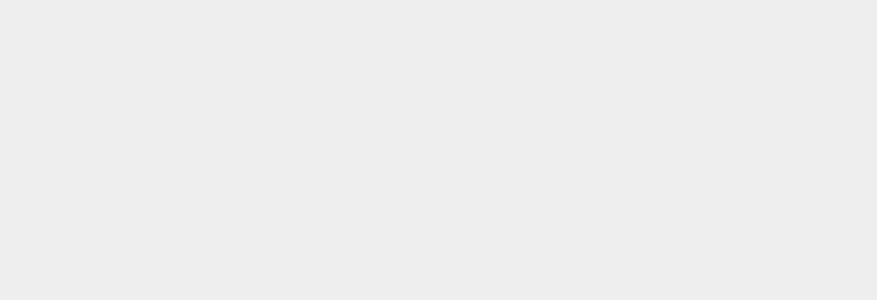
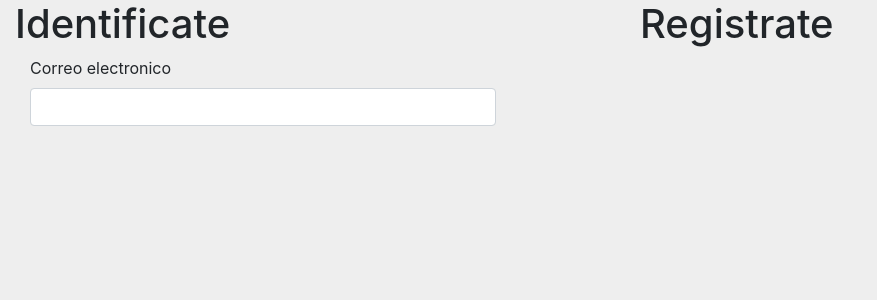
Before and after one commit to sirpask/UdemiDW, an Angular app in the folder client/: page / in a window 1280 px wide. Shown: the top 300 px of the page, without its empty margins (0-877 px from the left). Built offline with nearby package versions, Linux system fonts and the light colour scheme.

Commit message:
otra subida

```diff
--- a/client/package.json
+++ b/client/package.json
@@ -16,6 +16,7 @@
     "@angular/compiler": "~8.2.13",
     "@angular/core": "~8.2.13",
     "@angular/forms": "~8.2.13",
+    "@angular/http": "^7.2.15",
     "@angular/platform-browser": "~8.2.13",
     "@angular/platform-browser-dynamic": "~8.2.13",
     "@angular/router": "~8.2.13",
--- a/client/src/app/app.component.html
+++ b/client/src/app/app.component.html
@@ -2,8 +2,28 @@
     <h1>
         {{title}}
     </h1>
+
 </div>
+<div class="clearfix"></div>
 
 <div *ngIf="identity" class="central col-lg-11">
     <p>Estas logeado en la aplicación</p>
 </div>
+
+<div class="col-lg-12"  *ngIf="!identity" class="row col-lg-12">
+    <div class="col-lg-6">
+        <h1>Identificate</h1>
+        <form class="col-md-10">
+            <p>
+                <label>Correo electronico</label>
+                <input type="text" class="form-control" required />
+            </p>
+
+
+        </form>
+    </div>
+
+    <div class="col-lg-6">
+        <h1>Registrate</h1>
+    </div>
+</div>
```
Also changed, not shown: client/src/app/app.module.ts (+10 -7 lines), 1 other file (tests, documents, lock files or other folders).
